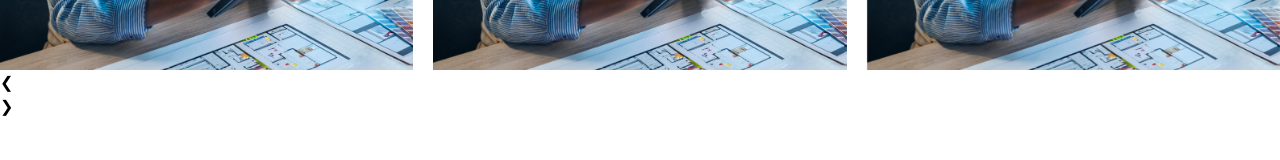
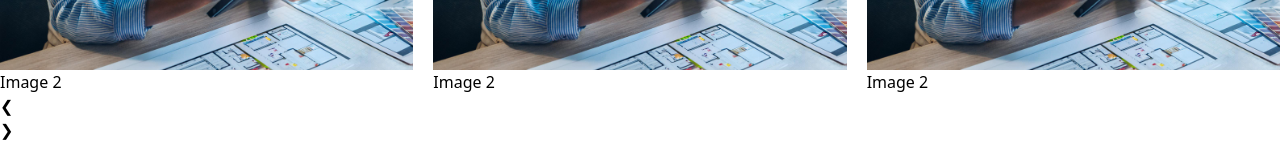
Before and after one commit to andersonstudioa/poc-react-electron, a React (Vite) app: page / in a window 1280 px wide. Shown: the part 493-653 px from the top of the page. Built offline with nearby package versions, Linux system fonts and the light colour scheme.

Commit message:
Ajuste layout

```diff
--- a/package.json
+++ b/package.json
@@ -42,9 +42,9 @@
     "appId": "com.electronvite.teste",
     "productName": "Electron Vite Teste",
     "files": [
-      "dist/",
-      "public/",
-      "main.js"
+      "dist/**/*",
+      "main.js",
+      "preload.js"
     ],
     "directories": {
       "buildResources": "assets"
--- a/public/assets.json
+++ b/public/assets.json
@@ -1,16 +1,16 @@
 {
   "images": [
-    { "src": "/images/img2.jpg","alt": "Image 2" },
-    { "src": "/images/img2.jpg","alt": "Image 2" },
-    { "src": "/images/img2.jpg","alt": "Image 2" },
-    { "src": "/images/img3.jpg","alt": "Image 3" },
-    { "src": "/images/img4.jpg","alt": "Image 4" },
-    { "src": "/images/img5.jpg","alt": "Image 5" },
-    { "src": "/images/img6.jpg","alt": "Image 6" },
-    { "src": "/images/img7.jpg","alt": "Image 7" },
-    { "src": "/images/img8.jpg","alt": "Image 8" }
+    { "src": "./images/img2.jpg","alt": "Image 2" },
+    { "src": "./images/img2.jpg","alt": "Image 2" },
+    { "src": "./images/img2.jpg","alt": "Image 2" },
+    { "src": "./images/img3.jpg","alt": "Image 3" },
+    { "src": "./images/img4.jpg","alt": "Image 4" },
+    { "src": "./images/img5.jpg","alt": "Image 5" },
+    { "src": "./images/img6.jpg","alt": "Image 6" },
+    { "src": "./images/img7.jpg","alt": "Image 7" },
+    { "src": "./images/img8.jpg","alt": "Image 8" }
   ],
   "videos": [
-    { "src": "/videos/background1.mp4"}
+    { "src": "./videos/background1.mp4"}
   ]
 }
--- a/src/components/ImageCarousel.jsx
+++ b/src/components/ImageCarousel.jsx
@@ -41,6 +41,11 @@ const ImageCarousel = ({ images, onThumbnailClick }) => {
               className="w-full h-auto object-cover rounded-lg shadow-lg cursor-pointer"
               onClick={() => onThumbnailClick(image)}
             />
+            <div className='bg-gray-700 p-2 mt-1 rounded-lg opacity-85'>
+              <p className='text-white text-center'>
+                {image.alt}
+              </p>
+            </div>
           </SwiperSlide>
         ))}
       </Swiper>
--- a/src/components/ThumbnailCarousel.jsx
+++ b/src/components/ThumbnailCarousel.jsx
@@ -1,4 +1,6 @@
+/* eslint-disable react/prop-types */
 // src/components/ThumbnailCarousel.jsx
+// eslint-disable-next-line no-unused-vars
 import React from 'react';
 import Slider from 'react-slick';
 import "slick-carousel/slick/slick.css";
@@ -40,7 +42,8 @@ const ThumbnailCarousel = ({ images, onThumbnailClick }) => {
       <Slider {...settings}>
         {images.map((image, index) => (
           <div key={index} onClick={() => onThumbnailClick(image)}>
-            <img src={image.src} alt={image.alt} className="cursor-pointer" />
+            {/* <img src={image.src} alt={image.alt} className="cursor-pointer" /> */}
+            <p className='text-center'>{image.alt}</p>
           </div>
         ))}
       </Slider>
```
Also changed, not shown: src/assets/assets.json (+8 -10 lines).
